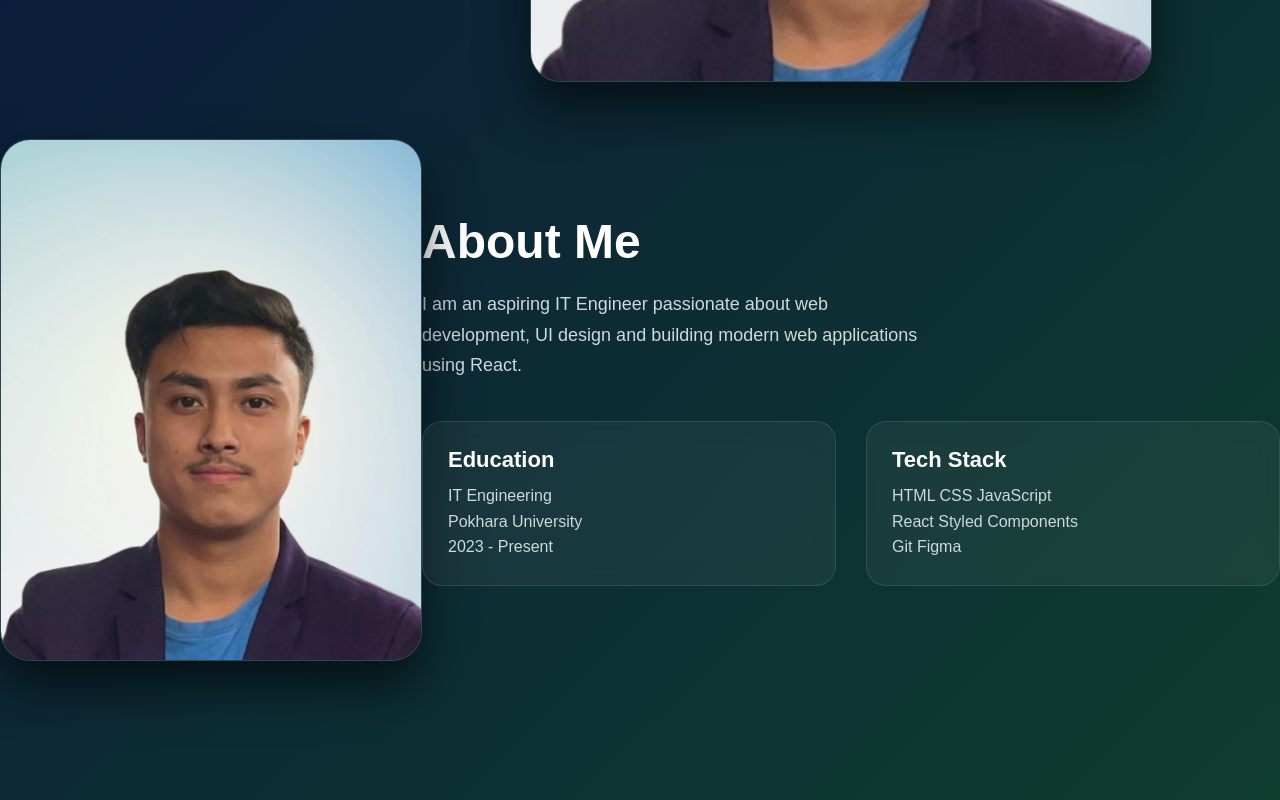
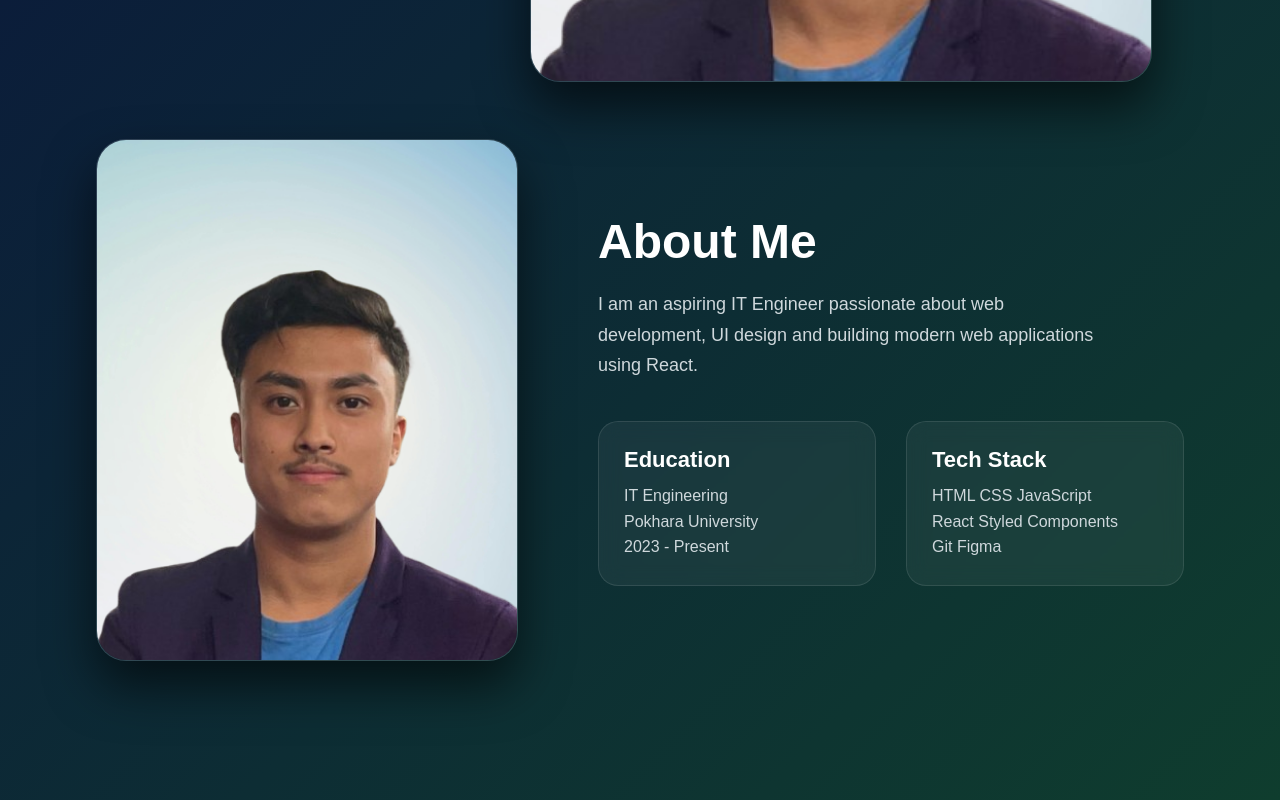
Before and after one commit to Sujal-Shrestha-SS/portfolio, a React (Vite) app in the folder my-portfolio/: page / in a window 1280 px wide. Shown: the part 800-1600 px from the top of the page. Built offline with nearby package versions, Linux system fonts and the light colour scheme.

Commit message:
Wrapping the content inside ContentWrapper component

```diff
--- a/my-portfolio/src/components/About.jsx
+++ b/my-portfolio/src/components/About.jsx
@@ -4,6 +4,8 @@ import styled from 'styled-components'
 const About = () => {
   return (
     <Container>
+
+      <ContentWrapper>
       <ImageCard>
 
         <ProfileImage src="images/profile.png" alt="Profile Picture" />
@@ -41,7 +43,7 @@ const About = () => {
 
         </InfoRow>
       </RightContent>
-
+    </ContentWrapper>
     </Container>
   )
 }
@@ -58,7 +60,12 @@ const Container = styled.div`
     justify-content: center;
     font-family: "Poppins", sans-serif;
 `
-
+const ContentWrapper = styled.div`
+    width: 85%;
+    display: flex;
+    gap: 80px;
+    align-items: center;
+`
 const ImageCard = styled.div`
     width: 420px;
     height: 520px;
```
